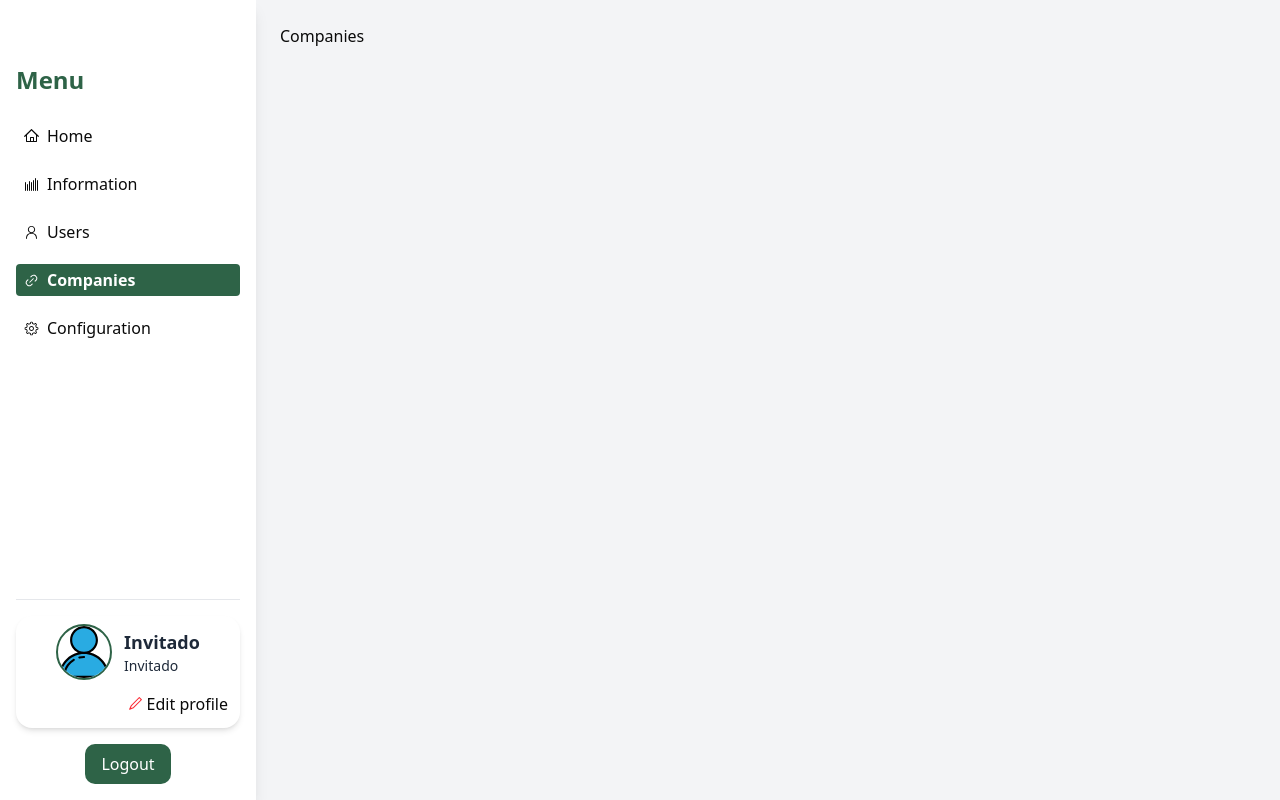
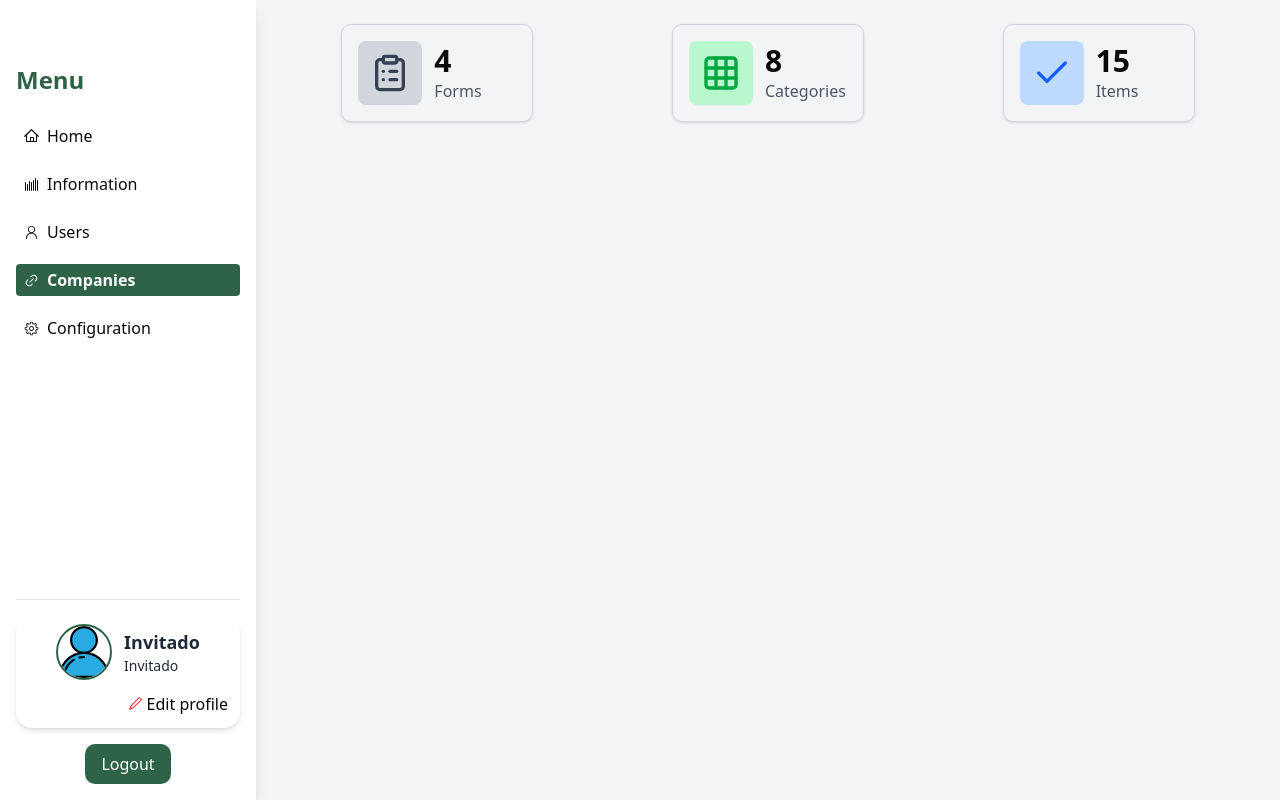
Before and after one commit to FredyHoyos/DiagnoSys, a Next.js app: page /dashboard/companies in a window 1280 px wide. Built offline with nearby package versions, Linux system fonts and the light colour scheme; no server answers.

Commit message:
feat: add targetForm

```diff
--- /dev/null
+++ b/src/app/components/targetForm/index.tsx
@@ -0,0 +1,38 @@
+import React from 'react'
+import { ClipboardList, Grid, Check  } from 'lucide-react';
+
+const index = ({formsCount=0, categoriesCount=0, itemsCount=0}) => {
+  return (
+    <div className='flex flex-wrap justify-around gap-4'>
+        <div className='flex flex-row space-x-3 rounded-lg border border-gray-300 p-4 shadow-sm w-48 items-center'>
+            <div className="bg-gray-300 rounded-md w-16 h-16 flex items-center justify-center">
+                <ClipboardList size={40} className="text-gray-700" />
+                </div>
+            <div >
+                <h1 className='text-3xl font-bold'>{formsCount}</h1>
+                <p className='text-gray-600'>Forms</p>
+            </div>
+            </div>
+            <div className='flex flex-row space-x-3 rounded-lg border border-gray-300 p-4 shadow-sm w-48 items-center'>
+            <div className="bg-green-200 rounded-md w-16 h-16 flex items-center justify-center">
+                <Grid size={40} className="text-green-600" />
+                </div>
+            <div >
+                <h1 className='text-3xl font-bold'>{categoriesCount}</h1>
+                <p className='text-gray-600'>Categories</p>
+            </div>
+            </div>
+            <div className='flex flex-row space-x-3 rounded-lg border border-gray-300 p-4 shadow-sm w-48 items-center'>
+            <div className="bg-blue-200 rounded-md w-16 h-16 flex items-center justify-center">
+                <Check size={40} className="text-blue-600" />
+                </div>
+            <div >
+                <h1 className='text-3xl font-bold'>{itemsCount}</h1>
+                <p className='text-gray-600'>Items</p>
+            </div>
+        </div>
+     </div>
+  )
+}
+
+export default index
--- a/src/app/dashboard/companies/page.tsx
+++ b/src/app/dashboard/companies/page.tsx
@@ -1,9 +1,11 @@
+import { Target } from 'lucide-react'
 import React from 'react'
+import TargetForm from '@/app/components/targetForm'
 
 const page = () => {
   return (
     <div>
-      Companies
+      <TargetForm formsCount={4} categoriesCount={8} itemsCount={15} />
     </div>
   )
 }
```
Also changed, not shown: src/app/api/consultant/audits/[auditId]/forms/base/[baseFormId]/route.ts (renamed from src/app/api/consultant/audits/[auditId]/forms/[baseFormId]/route.ts).
